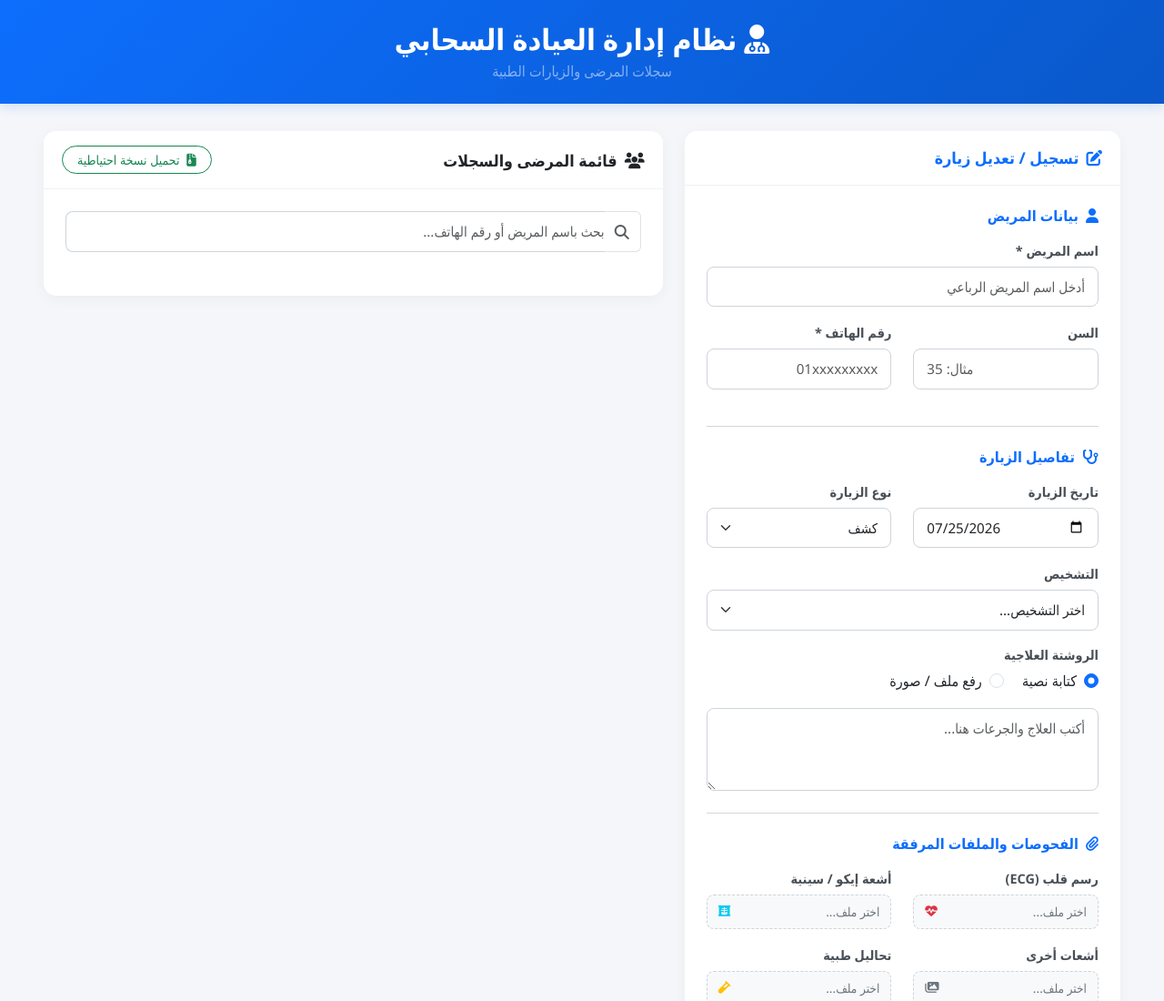
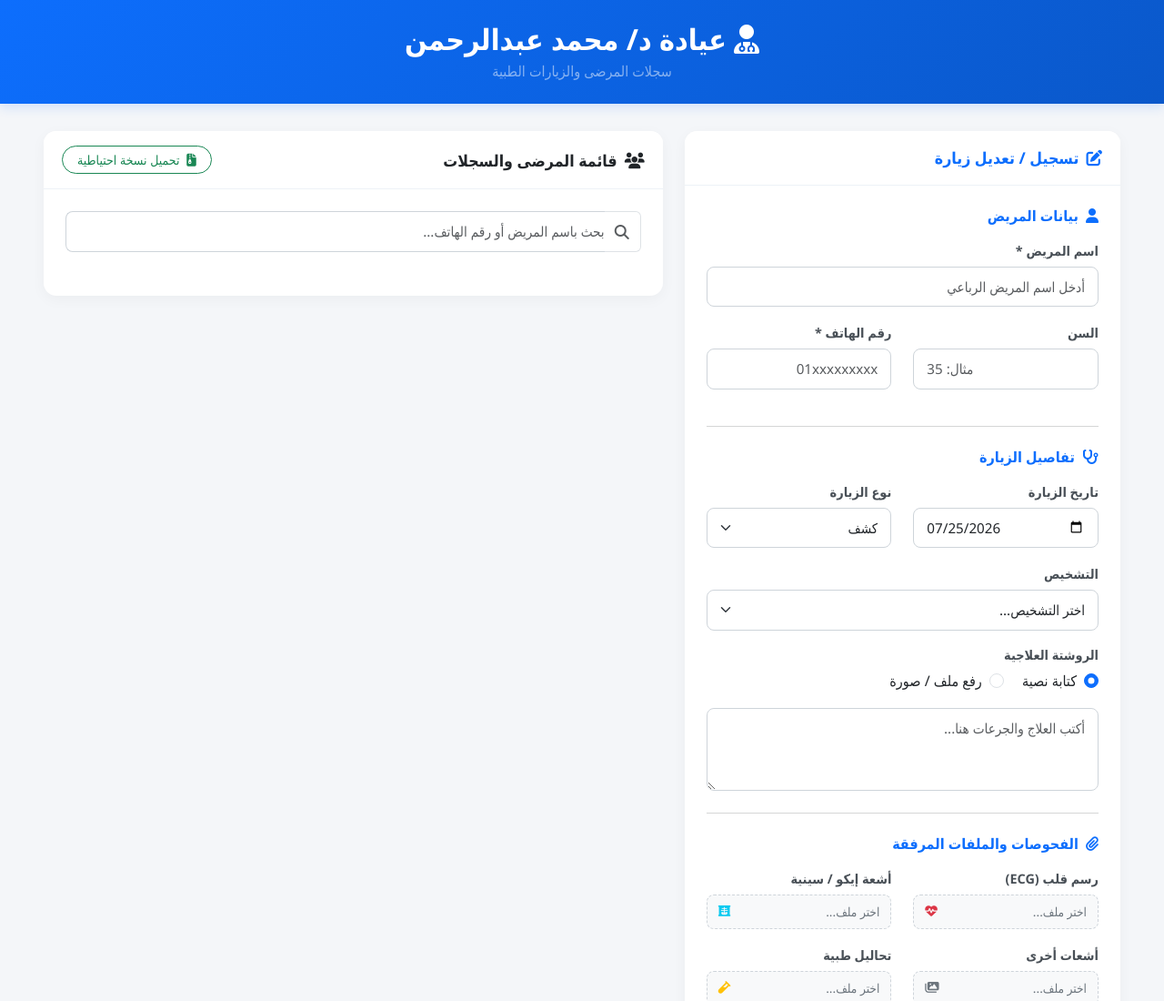
Before and after one commit to aliedu1122-star/clinic-app, a website: page public/index.html in a window 1280 px wide. Shown: the top 1100 px of the page at 91% size. Drawn offline with nearby package versions, Linux system fonts and the light colour scheme; no server answers.

Commit message:
Update index.html

```diff
--- a/public/index.html
+++ b/public/index.html
@@ -126,7 +126,7 @@
     <!-- الهيدر الرئيسي -->
     <header class="main-header text-center">
         <div class="container">
-            <h2 class="fw-bold mb-1"><i class="fa-solid fa-user-doctor me-2"></i>نظام إدارة العيادة السحابي</h2>
+            <h2 class="fw-bold mb-1"><i class="fa-solid fa-user-doctor me-2"></i>عيادة د/ محمد عبدالرحمن</h2>
             <p class="mb-0 text-white-50">سجلات المرضى والزيارات الطبية</p>
         </div>
     </header>
```
